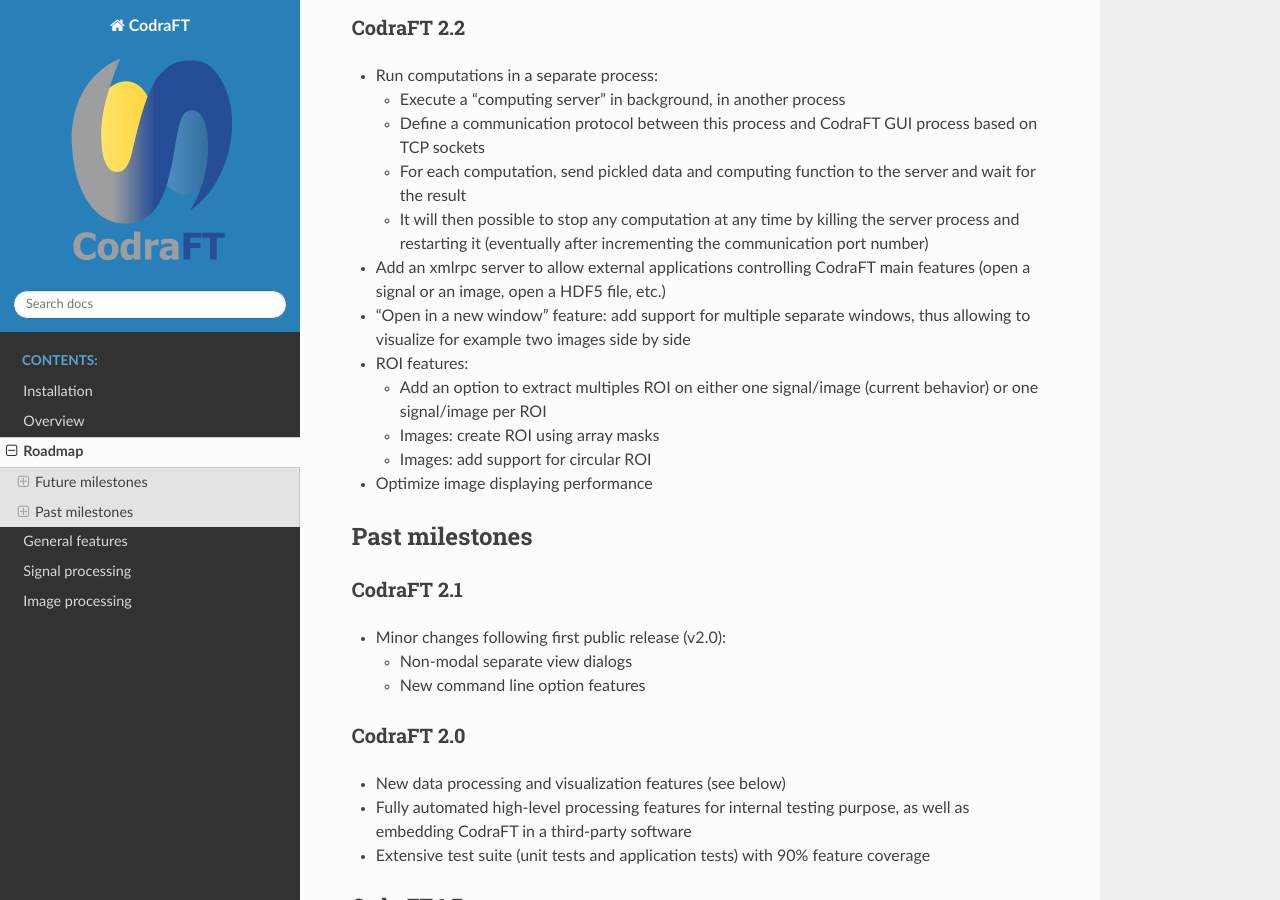
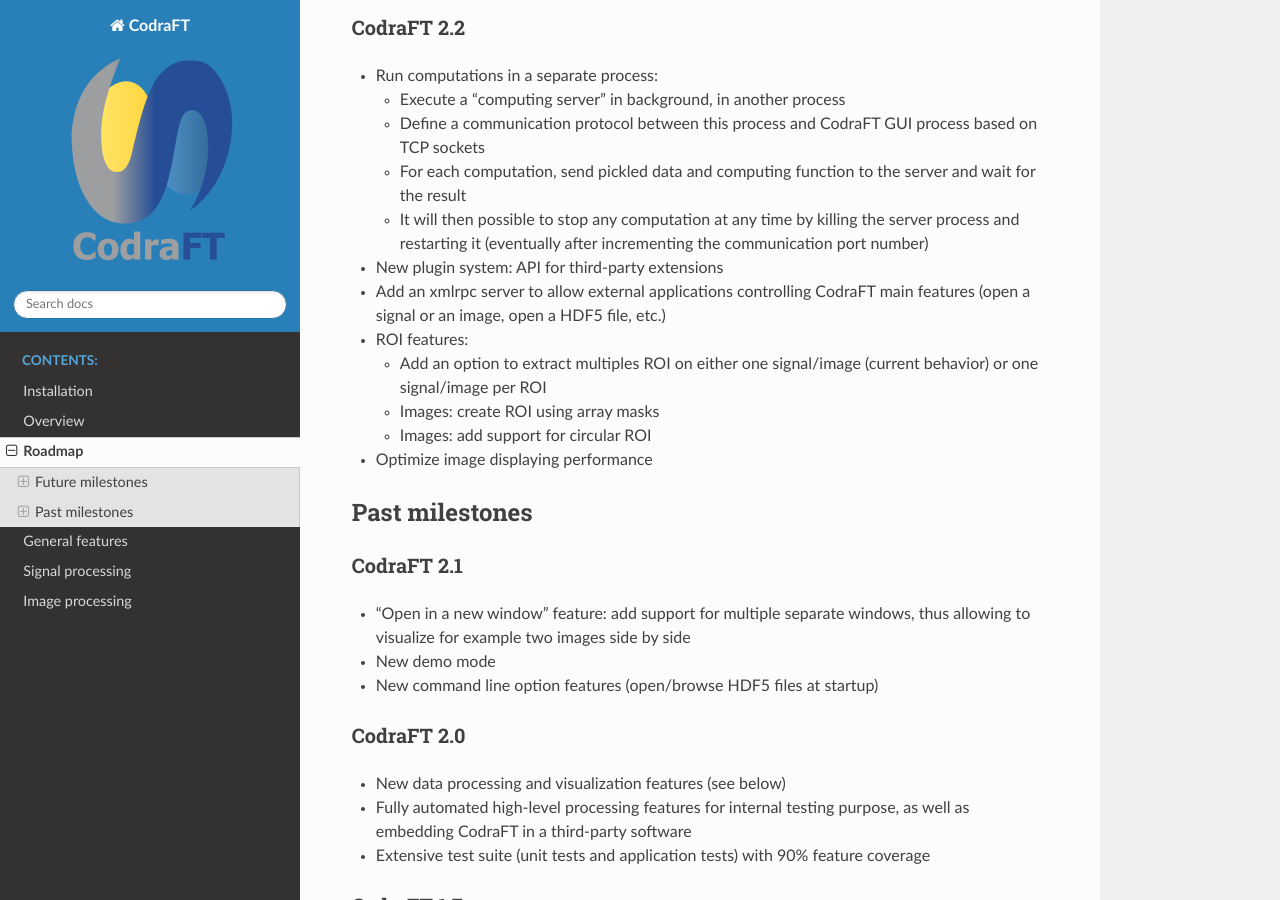
Before and after one commit to DataLab-Platform/DataLab, a Sphinx documentation site: the page built from doc/roadmap.rst, in a window 1280 px wide and 900 px high, scrolled down 202 px. Built offline with Sphinx 7.4.7 and the Read the Docs theme 2.0.0, drawn with Linux system fonts in a browser that asks for light colours; formulas are drawn with MathJax 3.

Commit message:
Updated roadmap

```diff
--- a/doc/roadmap.rst
+++ b/doc/roadmap.rst
@@ -18,11 +18,10 @@
     server process and restarting it (eventually after incrementing the
     communication port number)
 
+* New plugin system: API for third-party extensions
+
 * Add an xmlrpc server to allow external applications controlling
   CodraFT main features (open a signal or an image, open a HDF5 file, etc.)
-
-* "Open in a new window" feature: add support for multiple separate windows,
-  thus allowing to visualize for example two images side by side
 
 * ROI features:
 
@@ -39,10 +38,12 @@
 CodraFT 2.1
 ^^^^^^^^^^^
 
-* Minor changes following first public release (v2.0):
+* "Open in a new window" feature: add support for multiple separate windows,
+  thus allowing to visualize for example two images side by side
 
-  - Non-modal separate view dialogs
-  - New command line option features
+* New demo mode
+
+* New command line option features (open/browse HDF5 files at startup)
 
 
 CodraFT 2.0
```
